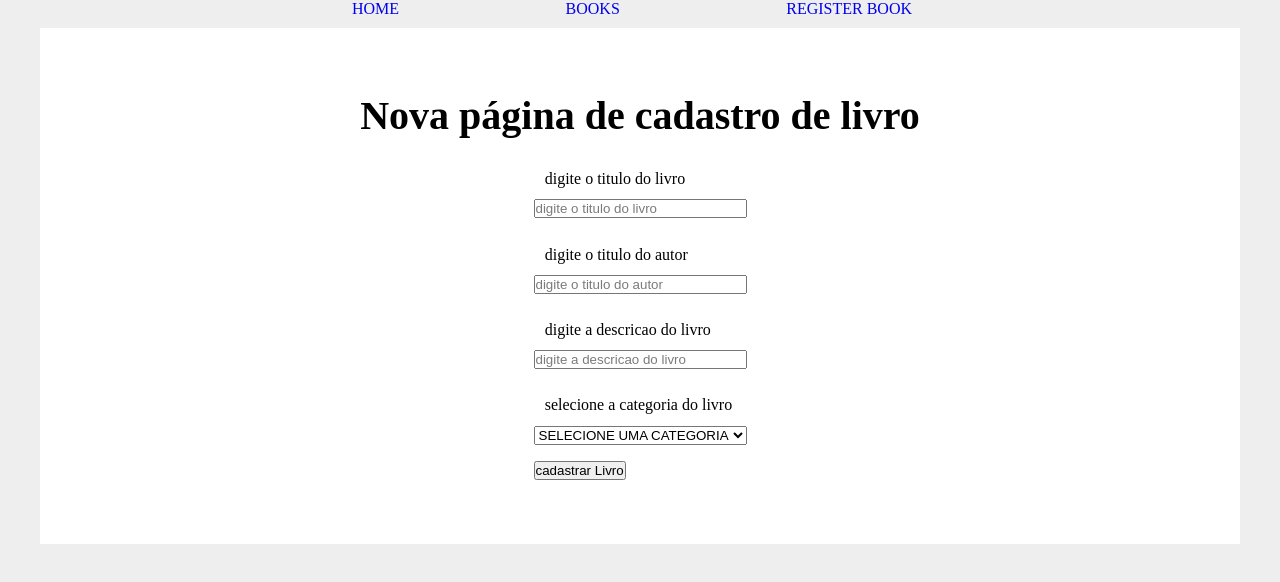
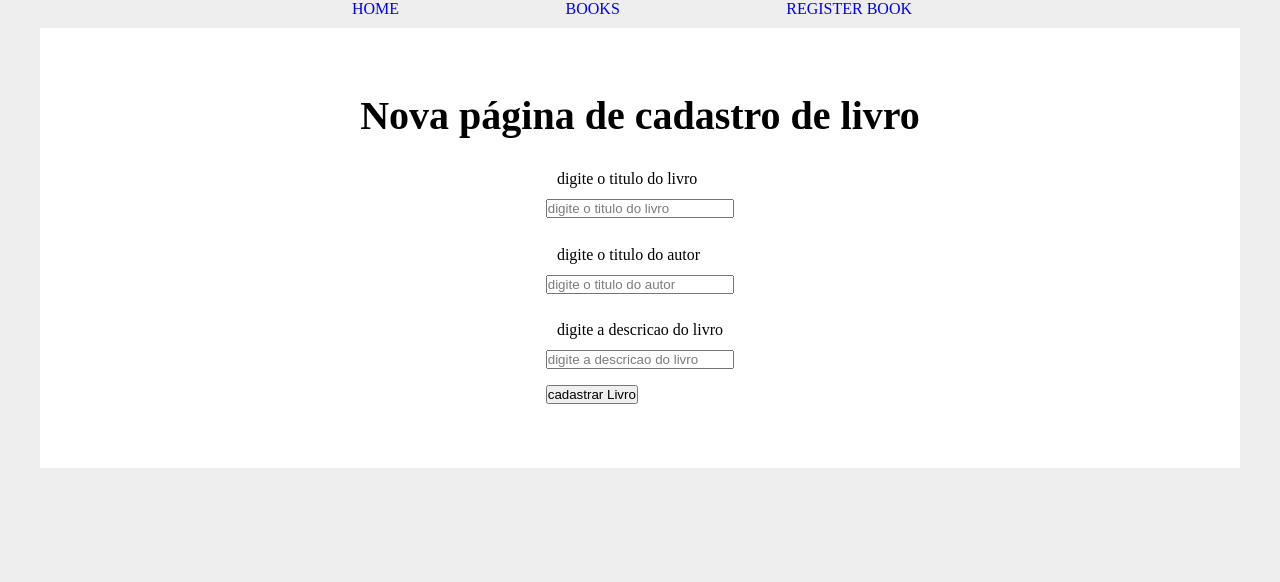
Before and after one commit to YhanMassato/app-web-api-yhan, a React (Create React App) app in the folder projeto-react-api-1/: page /newbook in a window 1280 px wide. Shown: the top 582 px of the page. Built offline with nearby package versions, Linux system fonts and the light colour scheme; data requests are answered from the project's data file.

Commit message:
Projeto Concluído

```diff
--- a/projeto-react-api-1/src/components/BookCard/BookCard.jsx
+++ b/projeto-react-api-1/src/components/BookCard/BookCard.jsx
@@ -20,7 +20,7 @@ export default function BookCard({id, livro, autor, categoria, handlerRemove}){
             </p>
 
             <div className={styles.book_card_actions}>
-                <Link to={`/listagemLivro/${id}`}>
+                <Link to={`/bookEdit/${id}`}>
                     Editar
                 </Link>
 
--- a/projeto-react-api-1/src/pages/Book.jsx
+++ b/projeto-react-api-1/src/pages/Book.jsx
@@ -10,6 +10,7 @@ export default function Book(){
 
     const [books, setBooks] = useState([])
     const [bookMessage, setBookMessage] = useState("")
+
 
     useEffect(()=>{
         fetch('http://localhost:5000/listagemLivros',{
@@ -28,7 +29,6 @@ export default function Book(){
 
 
 
-
     const remove = (id) =>{
         fetch(`http://localhost:5000/excluirLivro/${id}`,{
             method : 'DELETE',
@@ -38,7 +38,7 @@ export default function Book(){
         })
         .then((resp) => resp.json())
         .then((data) => {
-            setBooks(books.filter((book_data)=> book_data.id !== id ))
+            setBooks(books.filter((book_data)=> book_data.id_livro !== id ))
             setBookMessage('OKUMURA OKUYASU NI ZA HANDO NI KESU ')
         })
         .catch((err) => {console.log(err)})
--- a/projeto-react-api-1/src/pages/BookEdit.jsx
+++ b/projeto-react-api-1/src/pages/BookEdit.jsx
@@ -7,42 +7,45 @@ import Select from "../components/Form/Select"
 export default function BookEdit(params){
 
     const [book, setBook] = useState({})
-    const [categories, setCategories] = useState([])
+    // const [categories, setCategories] = useState([])
     const navigate = useNavigate()
 
     useEffect(()=>{
-        fetch(`http://localhost:5000/books/${id}`,{
+        fetch(`http://localhost:5000/listagemLivro/${id}`,{
             method : 'GET',
+            mode:'cors',
             headers: {
-                'content-type':'application/json'
-        },
+                'content-type':'application/json',
+                'Acess-Control-Allow-Origin': '*',
+                'Acess-Control-Allow-Headers': '*'
+            },
         })
         .then((resp) => resp.json())
-        .then((data) => {setBook(data); console.log(data)})
+        .then((data) => {setBook(data.data); console.log(data)})
         .catch((err) => {console.log(err)})
 },[]);
 
-    useEffect(() => {
+    // useEffect(() => {
 
-        fetch('http://localhost:5000/categories',
-        {
-            method:'GET',
-            headers:{'Content-Type' : 'application/json'}
-        })
-        .then(
-            (resp)=>resp.json()
-            )
-        .then(
-            (data) => {
-                setCategories(data)
-                console.log(data)
-            }
-        )
-        .catch(
-            (error)=>{
-                console.log(error)
-            }
-        )}, [])
+    //     fetch('http://localhost:5000/categories',
+    //     {
+    //         method:'GET',
+    //         headers:{'Content-Type' : 'application/json'}
+    //     })
+    //     .then(
+    //         (resp)=>resp.json()
+    //         )
+    //     .then(
+    //         (data) => {
+    //             setCategories(data)
+    //             console.log(data)
+    //         }
+    //     )
+    //     .catch(
+    //         (error)=>{
+    //             console.log(error)
+    //         }
+    //     )}, [])
 
     const {id} = useParams()
     console.log(id)
@@ -52,19 +55,24 @@ export default function BookEdit(params){
         console.log(book)
     }
 
-    function handlerChangerCategory(event){
-        setBook({...book, category:{
-            id: event.target.name,
-            category: event.target.options[event.target.selectedIndex].text
-        }})
-        console.log(book)
-    }
+    // function handlerChangerCategory(event){
+    //     setBook({...book, category:{
+    //         id: event.target.name,
+    //         category: event.target.options[event.target.selectedIndex].text
+    //     }})
+    //     console.log(book)
+    // }
 
     function editarLivro(book){
-        fetch(`http://localhost:5000/books/${book.id}`,
+        fetch(`http://localhost:5000/alterarLivro/`,
         {
-            method:'PATCH',
-            headers:{'Content-Type' : 'appliation/json'}
+            method:'PUT',
+            mode:'cors',
+            headers:{
+                'Content-Type' : 'application/json',
+                'Acess-Control-Allow-Origin': '*',
+                'Acess-Control-Allow-Headers': '*'
+            }
         ,
         body: JSON.stringify(book)
     })
@@ -107,11 +115,11 @@ export default function BookEdit(params){
 
                 <Input
                     type="text"
-                    name="nome_autor"
-                    id="nome_autor"
+                    name="autor_livro"
+                    id="autor_livro"
                     placeholder="digite o titulo do autor"
                     text=""
-                    value={book.nome_autor}
+                    value={book.autor_livro}
                     handlerOnChange={handlerChangerBook}
                 />
 
@@ -125,6 +133,7 @@ export default function BookEdit(params){
                     handlerOnChange={handlerChangerBook}
                 />
 
+                {/*
                 <Select
                     handlerOnChange={handlerChangerCategory}
                     name="categoria_id"
@@ -132,6 +141,7 @@ export default function BookEdit(params){
                     options={categories}
                     // value={book.category.category}
                 />
+                */}
 
                 <input type='submit' value="Editar Livro" />
 
--- a/projeto-react-api-1/src/pages/NewBook.jsx
+++ b/projeto-react-api-1/src/pages/NewBook.jsx
@@ -8,51 +8,65 @@ import Select from '../components/Form/Select'
 export default function NewBook(){
 
 
-    const [categories, setCategories] = useState([]);
+    // const [categories, setCategories] = useState([]);
     const [book, setBook] = useState({});
     const navigate = useNavigate()
 
+    ///////
+    // Tirar o comentario quando fizer a tabela de categorias no back-end
+    //
+    // useEffect(() => {
 
-    useEffect(() => {
+    //     fetch('http://localhost:5000/categories',
+    //     {
+    //         method:'GET',
+    //         headers:{'Content-Type' : 'application/json'}
+    //     })
+    //     .then(
+    //         (resp)=>resp.json()
+    //         )
+    //     .then(
+    //         (data) => {
+    //             setCategories(data)
+    //             console.log(data)
+    //         }
+    //     )
+    //     .catch(
+    //         (error)=>{
+    //             console.log(error)
+    //         }
+    //     )}, [])
+    ///////
 
-        fetch('http://localhost:5000/categories',
-        {
-            method:'GET',
-            headers:{'Content-Type' : 'application/json'}
-        })
-        .then(
-            (resp)=>resp.json()
-            )
-        .then(
-            (data) => {
-                setCategories(data)
-                console.log(data)
-            }
-        )
-        .catch(
-            (error)=>{
-                console.log(error)
-            }
-        )}, [])
 
     function handlerChangerBook(event){
         setBook({...book, [event.target.name] : event.target.value})
-        // console.log(book)
+        console.log(book)
     }
 
-    function handlerChangerCategory(event){
-        setBook({...book, category:{
-            id: event.target.name,
-            category: event.target.options[event.target.selectedIndex].text
-        }})
-        // console.log(book)
-    }
+
+    //
+    //Tirar o comentario quando a tabela for feita no backend
+    //
+    // function handlerChangerCategory(event){
+    //     setBook({...book, category:{
+    //         id: event.target.name,
+    //         category: event.target.options[event.target.selectedIndex].text
+    //     }})
+    //     // console.log(book)
+    // }
 
     function createBook(book){
-        fetch('http://localhost:5000/books',
+        fetch('http://localhost:5000/inserirLivro',
         {
             method:'POST',
-            headers:{'Content-Type' : 'appliation/json'}
+            mode:'cors',
+            headers:{
+                        'Content-Type' : 'application/json',
+                        'Acess-Control-Allow-Origin': '*',
+                        'Acess-Control-Allow-Headers': '*'
+                    }
+
         ,
         body: JSON.stringify(book)
     })
@@ -93,8 +107,8 @@ export default function NewBook(){
 
                 <Input
                     type="text"
-                    name="nome_autor"
-                    id="nome_autor"
+                    name="autor_livro"
+                    id="autor_livro"
                     placeholder="digite o titulo do autor"
                     text="digite o titulo do autor"
                     handlerOnChange={handlerChangerBook}
@@ -109,12 +123,12 @@ export default function NewBook(){
                     handlerOnChange={handlerChangerBook}
                 />
 
-                <Select
+                {/* <Select
                 handlerOnChange={handlerChangerCategory}
                 name="categoria_id"
                 text="selecione a categoria do livro"
                 options={categories}
-                />
+                /> */}
 
                 <input
                     type="submit"
```
